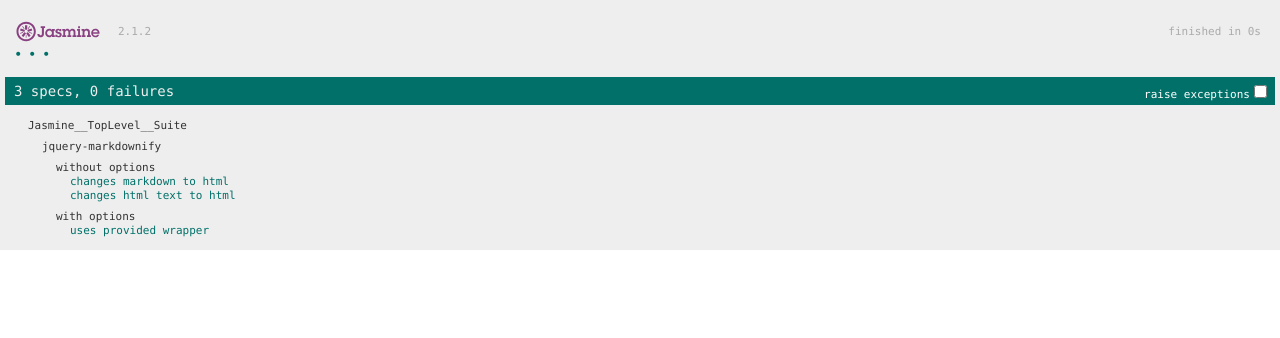
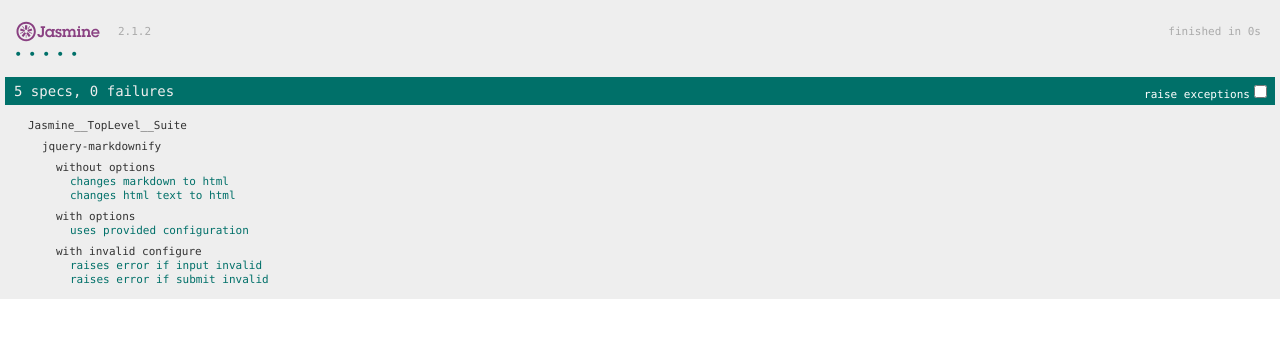
Before and after one commit to cbdileo/markdownify, a website: page SpecRunner.html in a window 1280 px wide. Drawn offline with nearby package versions, Linux system fonts and the light colour scheme.

Commit message:
Added specs for configuration and error paths

```diff
--- a/spec/javascripts/fixtures/options_markdownify_fixture.html
+++ b/spec/javascripts/fixtures/options_markdownify_fixture.html
@@ -1,5 +1,4 @@
 <div class="workspace">
-  <textarea>
-  </textarea>
-  <button id="submit"></button>
+  <input id="provided-input" type="text" class="textfield" />
+  <input id="provided-submit" type="button" class="btn" value="Submit" />
 </div>
--- a/spec/jquery-markdownify_spec.js
+++ b/spec/jquery-markdownify_spec.js
@@ -10,17 +10,19 @@
   });
 
   describe('without options', function() {
-    var $markdownifyButton, $workspace;
+    var $button, $input, $workspace;
 
     beforeEach(function() {
       loadFixtures('simple_markdownify_fixture.html');
+
       $workspace = $('.workspace').markdownify();
-      $markdownifyButton = $('#submit');
+      $button = $('#submit');
+      $input = $workspace.find('textarea');
     });
 
     it("changes markdown to html", function() {
-      $workspace.find('textarea').text('## Test');
-      $markdownifyButton.click();
+      $input.text('## Test');
+      $button.click();
 
       clock.tick(9000);
 
@@ -28,8 +30,8 @@
     });
 
     it("changes html text to html", function() {
-      $workspace.find('textarea').text('<h3>Test</h3>');
-      $markdownifyButton.click();
+      $input.text('<h3>Test</h3>');
+      $button.click();
 
       clock.tick(9000);
 
@@ -38,25 +40,54 @@
   });
 
   describe('with options', function() {
-    var $markdownifyButton, $workspace;
+    var $button, $input, $workspace;
 
     beforeEach(function() {
       loadFixtures('options_markdownify_fixture.html');
 
-      $workspace = $('.workspace').markdownify({
+      $('.workspace').markdownify({
+        input: '.textfield',
+        submit: '.btn',
         wrapper: $('<p class="expected-class">')
       });
-      $markdownifyButton = $('#submit');
+
+      $input = $('#provided-input');
+      $submit = $('#provided-submit');
     });
 
-    it("uses provided wrapper", function() {
-      $workspace.find('textarea').text('# Test');
-      $markdownifyButton.click();
+    it("uses provided configuration", function() {
+      $input.val('## Special');
+      $submit.click();
 
       clock.tick(9000);
 
-      expect($('.expected-class h1').is(':visible')).toEqual(true);
+      expect($('.expected-class h2').is(':visible')).toEqual(true);
     });
   });
 
+  describe('with invalid configure', function() {
+    var $button, $input, $workspace;
+
+    beforeEach(function() {
+      loadFixtures('simple_markdownify_fixture.html');
+
+      $button = $('#submit');
+    });
+
+    it("raises error if input invalid", function() {
+      expect( function(){
+        $workspace = $('.workspace').markdownify({
+          input: 'bad'
+        });
+      }).toThrow(new Error("Unable to find 'bad' in 'markdownify'"));
+    });
+
+    it("raises error if submit invalid", function() {
+      expect( function(){
+        $workspace = $('.workspace').markdownify({
+          submit: 'bad2'
+        });
+      }).toThrow(new Error("Unable to find 'bad2' in 'markdownify'"));
+    });
+  });
 });
--- a/src/jquery.markdownify.js
+++ b/src/jquery.markdownify.js
@@ -3,35 +3,47 @@
 
   $.fn.markdownify = function(options) {
     return this.each(function() {
-      var workspace = $(this),
-      hasRequiredLibraries,
-      settings;
+      var $workspace = $(this),
+          $input,
+          $submit,
+          hasRequiredLibraries,
+          settings;
 
       settings = $.extend({
-        input: workspace.find('textarea'),
-        submit: workspace.find('button'),
+        input: 'textarea',
+        submit: 'button',
         wrapper: $('<div class="markdownify">')
       }, options);
+
+      $input = $workspace.find(settings.input);
+      if($input.length === 0) {
+        throw new Error("Unable to find '" + settings.input + "' in '" + settings.wrapper.attr('class') + "'");
+      }
+
+      $submit = $workspace.find(settings.submit);
+      if($submit.length === 0) {
+        throw new Error("Unable to find '" + settings.submit + "' in '" + settings.wrapper.attr('class') + "'");
+      }
 
       hasRequiredLibraries = function () {
         return typeof marked !== 'undefined' && $.isFunction(marked);
       };
 
-      settings.submit.click(function() {
+      $submit.click(function() {
         var newChild,
-        html;
+            html;
 
         if (hasRequiredLibraries()) {
-          html = marked(settings.input.val());
-        }
-        else {
+          html = marked($input.val());
+        } else {
           throw new Error("The JS library 'marked' is required by this plugin");
         }
 
         newChild = settings.wrapper.clone().html(html);
         newChild.hide();
-        workspace.fadeOut('fast', function(){
-          workspace.replaceWith(newChild);
+
+        $workspace.fadeOut('fast', function(){
+          $workspace.replaceWith(newChild);
           newChild.fadeIn();
         });
       });
```
Also changed, not shown: example/portfolio.html (+6 -15 lines), 1 other file.
